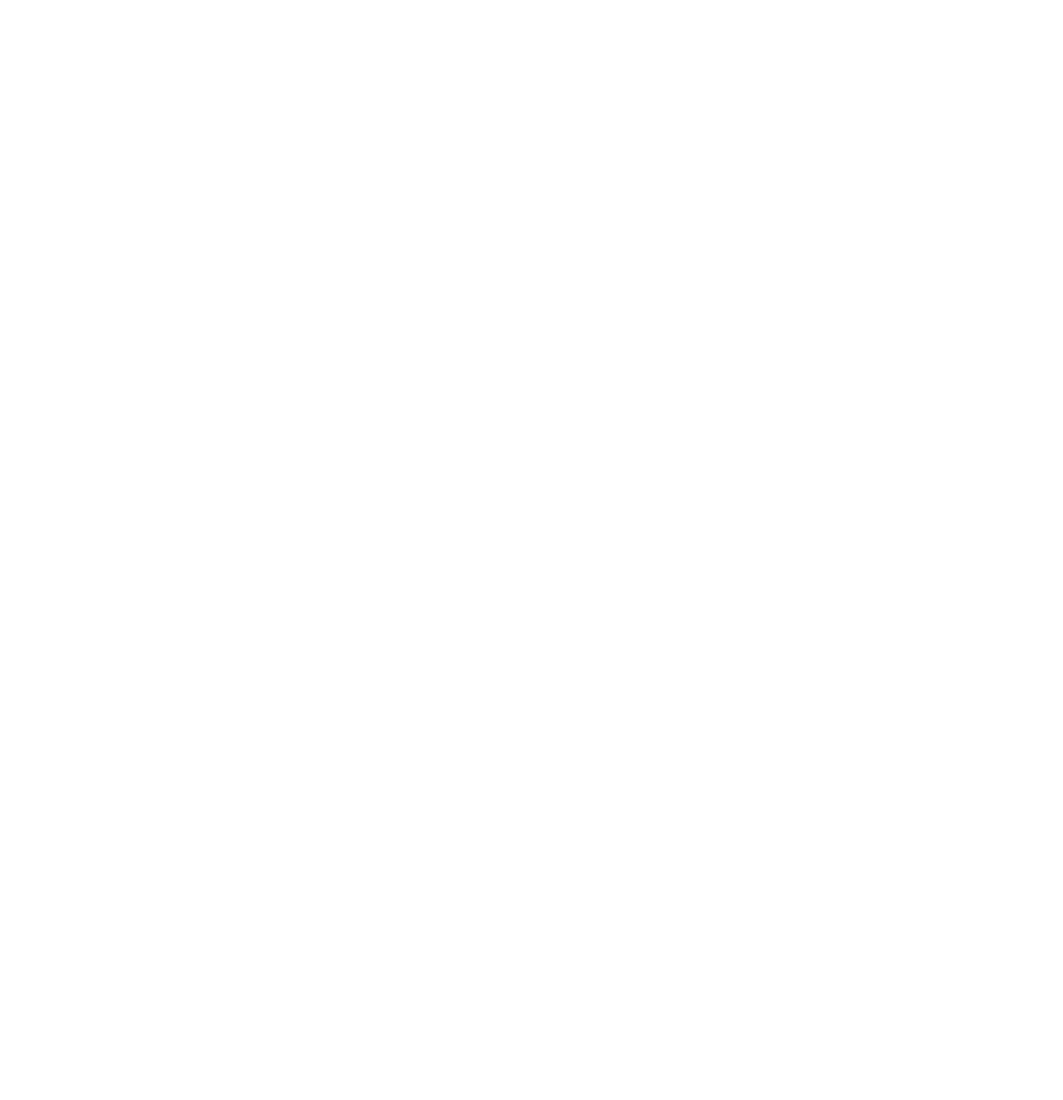
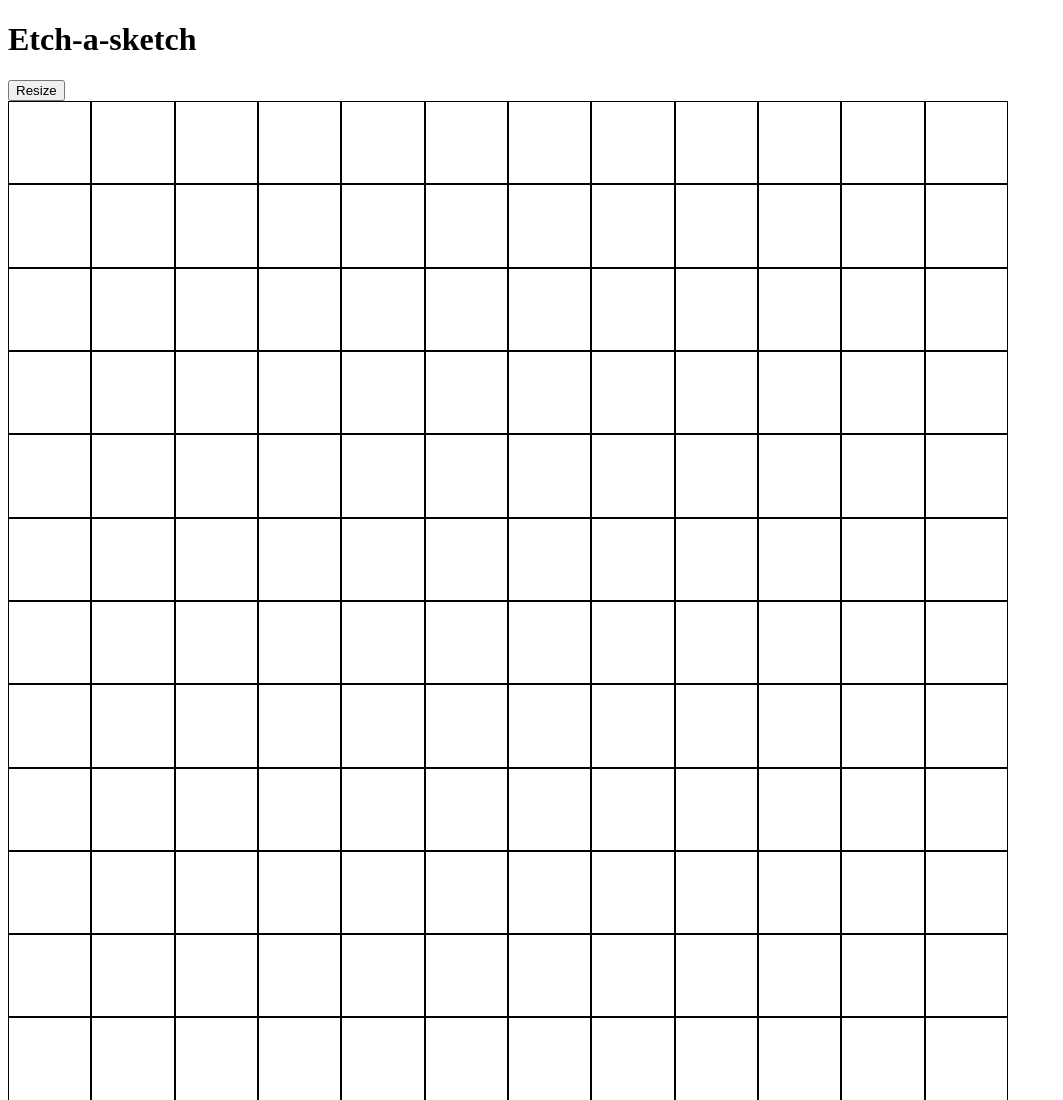
Before and after one commit to GamFan/Etch-a-Sketch, a plain HTML site: page index.html in a window 1280 px wide. Shown: the top 1100 px of the page, without its empty margins (0-1063 px from the left). Before the commit the page ends 800 px from the top, so only its background shows below. Drawn offline with Linux system fonts and the light colour scheme.

Commit message:
Grid Dimensions and Hover
Adjusted the grids so that they will fill into the specified container dimensions.
Added eventlisteners within the creation of the grids in the function to trigger a highlight.

```diff
--- a/index.html
+++ b/index.html
@@ -4,8 +4,53 @@
     <meta charset="UTF-8">
     <meta name="viewport" content="width=device-width, initial-scale=1.0">
     <title>Document</title>
+    <link rel="stylesheet" href="style.css">
 </head>
+
 <body>
+    <h1>Etch-a-sketch</h1>
+    <button>Resize</button>
+    <div class = etchSpace></div>
 
+    <script>
+        const canvas = document.querySelector(".etchSpace")
+
+        let boxes = 12
+
+        function createCanvas(boxes) {
+            for(let i = 0; i < boxes; i++) {//create 12 flexbox vertically
+                const flexContainer = document.createElement("flex");
+                flexContainer.classList.add("row") //add a class ID so that the flexbox can be modified in CSS
+                canvas.appendChild(flexContainer);
+
+                for(let u = 0; u < boxes; u++) {//create 12 divs horizontally in the flexbox
+                    const grids = document.createElement("div")
+                    grids.classList.add("grid")
+
+                    let holding = false;
+                    //add the event listener within the creation of the grid as adding it afterwords lead to detection issues
+                    document.addEventListener("mousedown", () => { //add a check when the mouse button is held
+                            holding = true;
+                        })
+                    grids.addEventListener("mouseover", (e) => { //trigger the hover status when mouse if held and over the element
+                           if (holding && e.buttons === 1) {grids.classList.add("hover")}
+                        })
+                    grids.addEventListener("mousedown", () => { //make a regular mouse click also trigger the hover status
+                           {grids.classList.add("hover")}
+                        })
+                    document.addEventListener("mouseup", () => { //remove the trigger status when the mouse button is no longer pressed
+                        holding = false;
+                    })
+                    grids.draggable = false; //prevent dragging
+
+                    flexContainer.appendChild(grids)
+                }
+            }
+        }
+
+        let test = createCanvas(12)
+        console.log(test)
+
+    </script>
 </body>
 </html>
--- /dev/null
+++ b/style.css
@@ -0,0 +1,28 @@
+.etchSpace {
+    display: flex;
+    flex-direction: column; /* make the elements display in a column */
+    flex-grow: 1; /* Makes the elements in the flex fill space automatically */
+    width: 1000px;
+    height: 1000px;
+}
+
+.column {
+    display: flex;
+    flex: auto;
+    flex-grow: 1;
+}
+
+.row {
+    display: flex;
+    flex: auto;
+    flex-direction: row;
+}
+
+.grid {
+    flex: auto;
+    border: 1px solid black;
+}
+
+.hover {
+    background-color: green;
+}
```
